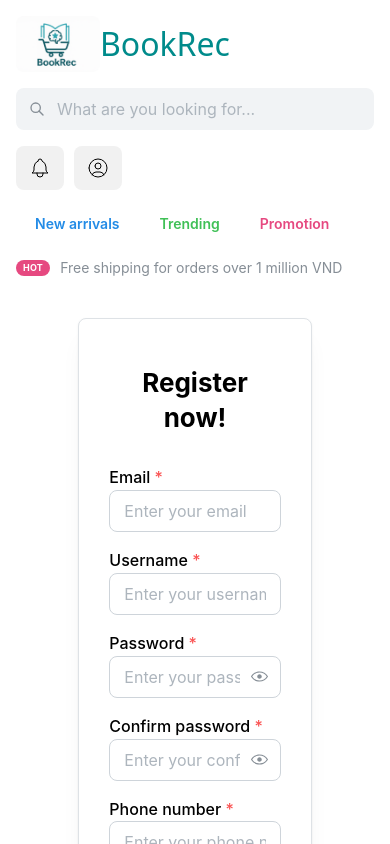
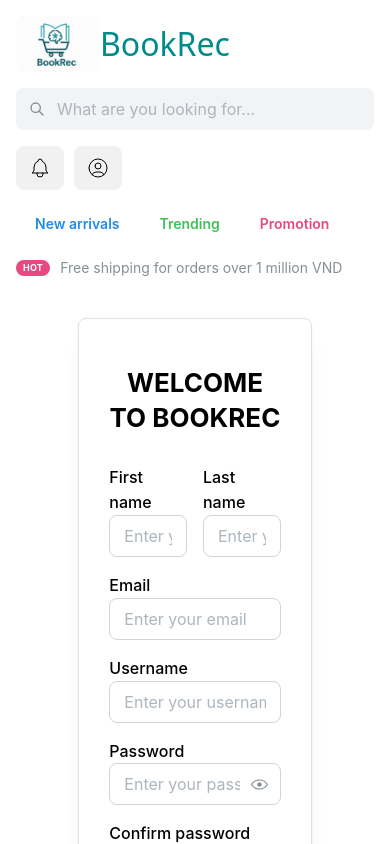
Before and after one commit to hwuhuynguyen/bookstore-frontend, a React (Vite) app: page /register in a window 390 px wide. Shown: the top 844 px of the page. Built offline with nearby package versions, Linux system fonts and the light colour scheme; a web font is replaced by a local one.

Commit message:
feat: integrate register api

```diff
--- a/src/constants/apis.ts
+++ b/src/constants/apis.ts
@@ -6,6 +6,7 @@ const apiPath = ApplicationConstants.API_PATH;
 
 class ResourceURL {
   static LOGIN = apiPath + '/auth/login';
+  static REGISTER = apiPath + '/auth/register';
   static REGENERATE_TOKEN = apiPath + '/auth/regenerate-token';
 
   static CLIENT_USER_INFO = apiPath + '/users/personal-info';
--- /dev/null
+++ b/src/models/Address.ts
@@ -0,0 +1,11 @@
+import BaseResponse from "./BaseResponse";
+
+export interface AddressRequest {
+  address: string;
+  isDefault: boolean;
+}
+
+export interface AddressResponse extends BaseResponse {
+  address: string;
+  isDefault: boolean;
+}
--- a/src/models/User.ts
+++ b/src/models/User.ts
@@ -1,4 +1,15 @@
+import { AddressResponse } from "./Address";
 import BaseResponse from "./BaseResponse";
+
+export interface UserRequest {
+  username: string;
+  password: string;
+  confirmedPassword: string;
+  firstName: string;
+  lastName: string;
+  email: string;
+  phoneNumber: string;
+}
 
 export interface UserResponse extends BaseResponse {
   username: string;
@@ -6,7 +17,7 @@ export interface UserResponse extends BaseResponse {
   lastName: string;
   email: string;
   phoneNumber: string;
-  address: any[];
+  addresses: AddressResponse[];
   avatar: string | null;
   roles: any[];
 }
--- a/src/pages/Login/Login.module.css
+++ b/src/pages/Login/Login.module.css
@@ -18,11 +18,6 @@
   justify-content: center;
 }
 
-.input-root {
-  display: grid;
-  gap: 10px;
-}
-
 @media screen and (max-width: 1024px) {
   .wrapper {
     background-image: unset;
--- a/src/pages/Login/Login.tsx
+++ b/src/pages/Login/Login.tsx
@@ -101,28 +101,20 @@ function LoginPage() {
 
           <form onSubmit={handleFormSubmit}>
             <TextInput
-              required
               radius="md"
               label="Username"
               placeholder="Enter your username"
               size="md"
               disabled={!!user}
-              classNames={{
-                root: classes["input-root"],
-              }}
               {...form.getInputProps("username")}
             />
             <PasswordInput
-              required
               label="Password"
               radius="md"
               placeholder="Enter your password"
               mt="md"
               size="md"
               disabled={!!user}
-              classNames={{
-                root: classes["input-root"],
-              }}
               {...form.getInputProps("password")}
             />
             <Box mt={10}>
--- a/src/pages/Register/RegisterPage.tsx
+++ b/src/pages/Register/RegisterPage.tsx
@@ -1,152 +1,128 @@
 import {
-  Alert,
   Anchor,
   Button,
   Card,
   Container,
   Grid,
-  Image,
+  Group,
   PasswordInput,
   Stack,
   Text,
   TextInput,
   Title,
-  Transition,
 } from "@mantine/core";
 import { Link, useNavigate } from "react-router-dom";
 import useAuthStore from "../../stores/AuthStore";
 import { useForm } from "@mantine/form";
-import { useState } from "react";
-import { IconAlertCircle } from "@tabler/icons-react";
-import { useMediaQuery } from "@mantine/hooks";
+import { useMutation } from "@tanstack/react-query";
+import FetchUtils, { ErrorMessage } from "../../utils/FetchUtils";
+import ResourceURL from "../../constants/apis";
+import NotifyUtils from "../../utils/NotifyUtils";
+import { UserRequest } from "../../models/User";
+import { JwtResponse } from "../../models/Authentication";
 
 function RegisterPage() {
-  const matches = useMediaQuery("(min-width: 992px)");
-
   const { user } = useAuthStore();
   const navigate = useNavigate();
-  const [openedAlert, setOpenedAlert] = useState(false);
-  const [counter, setCounter] = useState(5); // Countdown for redirect
-  // const [error, setError] = useState<string | null>(null);
 
   const form = useForm({
     mode: "uncontrolled",
     initialValues: {
       username: "",
       password: "",
+      confirmedPassword: "",
+      email: "",
+      phoneNumber: "",
+      firstName: "",
+      lastName: "",
     },
     validate: {
       username: (value) =>
         value.trim().length == 0 ? "Username is required" : null,
       password: (value) =>
         value.trim().length == 0 ? "Password is required" : null,
+      confirmedPassword: (value, values): string | null =>
+        value.trim().length === 0
+          ? "Confirm password is required"
+          : value !== values.password
+          ? "Password and confirm password do not match"
+          : null,
+      email: (value) =>
+        value.trim().length === 0
+          ? "Email is required"
+          : !/^[^\s@]+@[^\s@]+\.[^\s@]+$/.test(value)
+          ? "Invalid email"
+          : null,
+      phoneNumber: (value) =>
+        value.trim().length === 0
+          ? "Phone number is required"
+          : !/^\d{10,15}$/.test(value)
+          ? "Invalid phone number"
+          : null,
+      firstName: (value) =>
+        value.trim().length == 0 ? "First name is required" : null,
+      lastName: (value) =>
+        value.trim().length == 0 ? "Last name is required" : null,
     },
   });
 
-  // Get inferred form values type
-  type LoginForm = typeof form.values;
+  const registerUserApi = useMutation<JwtResponse, ErrorMessage, UserRequest>({
+    mutationFn: (requestBody) =>
+      FetchUtils.post(ResourceURL.REGISTER, requestBody),
+  });
 
-  // Use values type in handleSubmit function or anywhere else
-  const handleFormSubmit = (values: LoginForm) => {
-    setCounter(0);
-    setOpenedAlert(true);
-    console.log(values);
-    navigate("/login");
-  };
+  const handleFormSubmit = form.onSubmit(async (formValues) => {
+    if (!user) {
+      const registrationRequest: UserRequest = {
+        username: formValues.username,
+        password: formValues.password,
+        confirmedPassword: formValues.confirmedPassword,
+        email: formValues.email,
+        phoneNumber: formValues.phoneNumber,
+        firstName: formValues.firstName,
+        lastName: formValues.lastName,
+      };
 
-  // const loginApi = useMutation<JwtResponse, ErrorMessage, LoginRequest>(
-  //   (requestBody) => FetchUtils.post(ResourceURL.LOGIN, requestBody)
-  // );
-
-  // const userInfoApi = useMutation<UserResponse, ErrorMessage>((_) =>
-  //   FetchUtils.getWithToken(ResourceURL.CLIENT_USER_INFO)
-  // );
-
-  // const cartApi = useMutation<ClientCartResponse | Empty, ErrorMessage>((_) =>
-  //   FetchUtils.getWithToken(ResourceURL.CLIENT_CART)
-  // );
-
-  // useEffect(() => {
-  //   if (openedAlert && user && counter > 0) {
-  //     setTimeout(() => setCounter(counter - 1), 1000);
-  //   }
-
-  //   if (counter === 0) {
-  //     navigate("/");
-  //   }
-  // }, [counter, navigate, openedAlert, user]);
-
-  // const handleFormSubmit = form.onSubmit(async (formValues) => {
-  //   if (!user) {
-  //     const loginRequest: LoginRequest = {
-  //       username: formValues.username,
-  //       password: formValues.password,
-  //     };
-
-  //     try {
-  //       const jwtResponse = await loginApi.mutateAsync(loginRequest);
-  //       updateJwtToken(jwtResponse.token);
-
-  //       const userResponse = await userInfoApi.mutateAsync();
-  //       updateUser(userResponse);
-
-  //       const cartResponse = await cartApi.mutateAsync();
-  //       // Reference: https://stackoverflow.com/a/136411
-  //       if (Object.hasOwn(cartResponse, "cartId")) {
-  //         updateCurrentCartId(cartResponse.cartId);
-  //         updateCurrentTotalCartItems(cartResponse.cartItems.length);
-  //       } else {
-  //         updateCurrentCartId(null);
-  //         updateCurrentTotalCartItems(0);
-  //       }
-
-  //       NotifyUtils.simpleSuccess("Đăng nhập thành công");
-  //       setOpenedAlert(true);
-  //     } catch (e) {
-  //       resetAuthState();
-  //       NotifyUtils.simpleFailed("Đăng nhập thất bại");
-  //     }
-  //   }
-  // });
+      try {
+        await registerUserApi.mutateAsync(registrationRequest);
+        NotifyUtils.simpleSuccess("Sign up successfully!");
+        navigate("/login", { replace: true });
+      } catch (e) {
+        console.log(e);
+        NotifyUtils.simpleFailed("Sign up failed! Please try again.");
+      }
+    }
+  });
 
   return (
     <Container>
-      <Transition
-        mounted={openedAlert}
-        transition="fade"
-        duration={500}
-        timingFunction="ease"
-      >
-        {(styles) => (
-          <Alert
-            style={styles}
-            icon={<IconAlertCircle size={20} />}
-            title="You are registered successfully!"
-            color="teal"
-            radius="md"
-            mb="xl"
-          >
-            Back to homepage in {counter} seconds...
-          </Alert>
-        )}
-      </Transition>
-
       <Grid justify="center" align="center">
-        <Grid.Col span={{ base: 8, md: 5 }}>
-          <Card
-            radius={"md"}
-            p={30}
-            shadow={matches ? "0" : "md"}
-            withBorder={matches ? false : true}
-          >
+        <Grid.Col span={{ base: 8 }}>
+          <Card radius={"md"} p={30} shadow={"md"} withBorder={true}>
             <Title order={2} mt="md" mb={30} style={{ textAlign: "center" }}>
-              Register now!
+              WELCOME TO BOOKREC
             </Title>
-
-            <form onSubmit={form.onSubmit(handleFormSubmit)}>
+            <form onSubmit={handleFormSubmit}>
               <Stack>
+                <Group grow>
+                  <TextInput
+                    radius="md"
+                    label="First name"
+                    placeholder="Enter your first name"
+                    size="md"
+                    disabled={!!user}
+                    {...form.getInputProps("firstName")}
+                  />
+                  <TextInput
+                    radius="md"
+                    label="Last name"
+                    placeholder="Enter your last name"
+                    size="md"
+                    disabled={!!user}
+                    {...form.getInputProps("lastName")}
+                  />
+                </Group>
                 <TextInput
-                  required
                   radius="md"
                   label="Email"
                   placeholder="Enter your email"
@@ -155,7 +131,6 @@ function RegisterPage() {
                   {...form.getInputProps("email")}
                 />
                 <TextInput
-                  required
                   radius="md"
                   label="Username"
                   placeholder="Enter your username"
@@ -163,8 +138,8 @@ function RegisterPage() {
                   disabled={!!user}
                   {...form.getInputProps("username")}
                 />
+
                 <PasswordInput
-                  required
                   label="Password"
                   radius="md"
                   placeholder="Enter your password"
@@ -173,16 +148,14 @@ function RegisterPage() {
                   {...form.getInputProps("password")}
                 />
                 <PasswordInput
-                  required
                   label="Confirm password"
                   radius="md"
                   placeholder="Enter your confirm password"
                   size="md"
                   disabled={!!user}
-                  {...form.getInputProps("confirmPassword")}
+                  {...form.getInputProps("confirmedPassword")}
                 />
                 <TextInput
-                  required
                   radius="md"
                   label="Phone number"
                   placeholder="Enter your phone number"
@@ -211,7 +184,7 @@ function RegisterPage() {
             </Text>
           </Card>
         </Grid.Col>
-        {matches && (
+        {/* {matches && (
           <Grid.Col span={{ base: 0, md: 7 }}>
             <Image
               radius="md"
@@ -220,7 +193,7 @@ function RegisterPage() {
               }
             />
           </Grid.Col>
-        )}
+        )} */}
       </Grid>
     </Container>
   );
```
Also changed, not shown: src/pages/ClientUserPage/ClientUserPage.tsx (+82 -23 lines).
